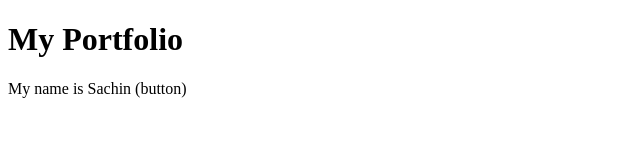
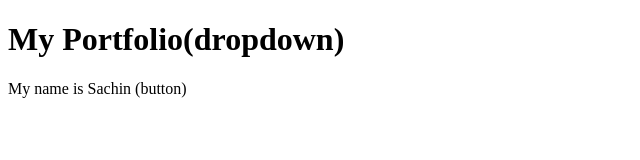
Before and after one commit to rajsachin7061/resume, a plain HTML site: page index.html in a window 1280 px wide. Shown: the whole page, without its empty margins (0-640 px from the left). Drawn offline with Linux system fonts and the light colour scheme.

Commit message:
dropdown

```diff
--- a/index.html
+++ b/index.html
@@ -6,7 +6,7 @@
     <title>Document</title>
 </head>
 <body>
-    <h1>My Portfolio</h1>
+    <h1>My Portfolio(dropdown)</h1>
     <p>My name is Sachin (button)</p>
     <br/>
 </body>
```
